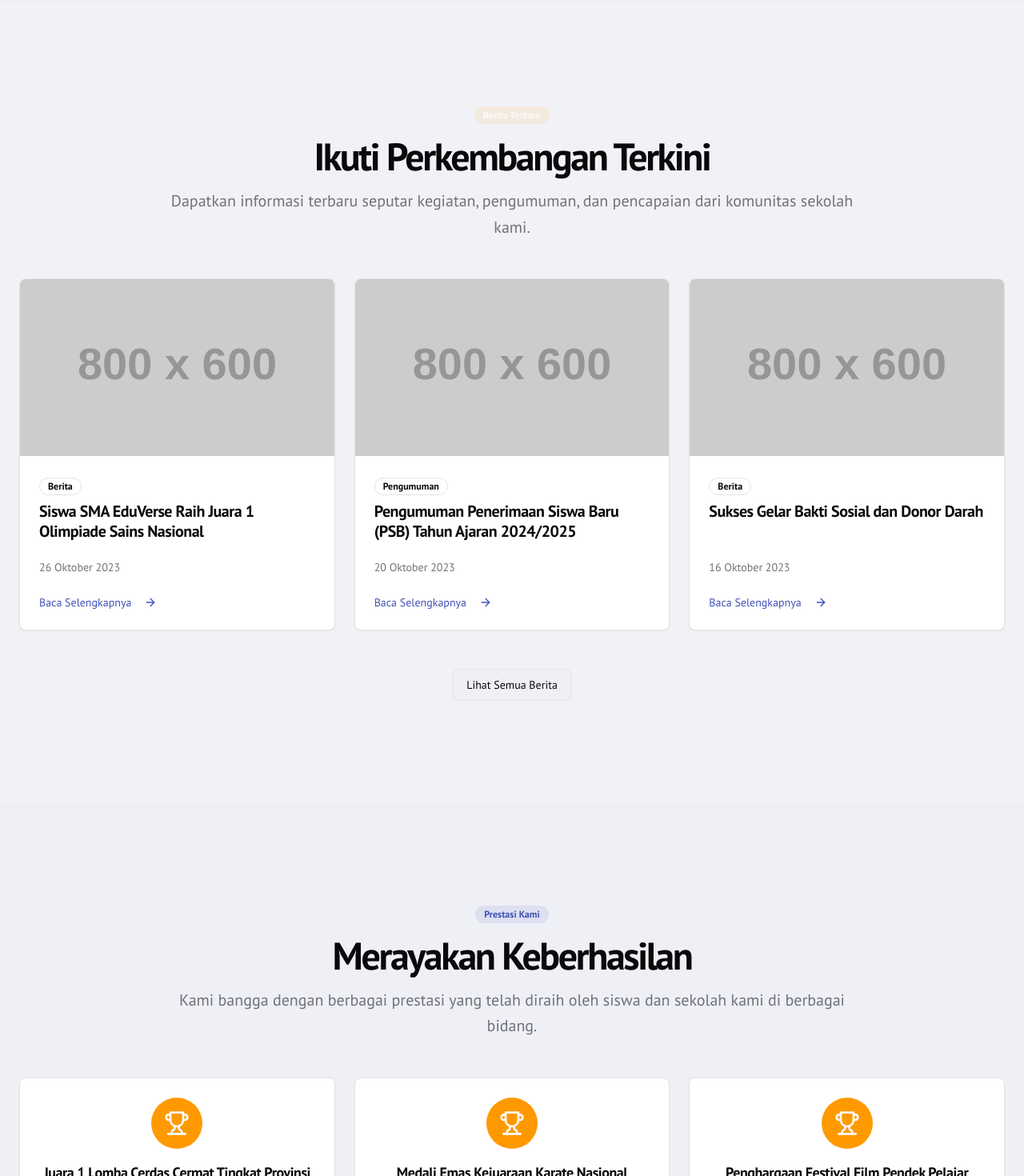
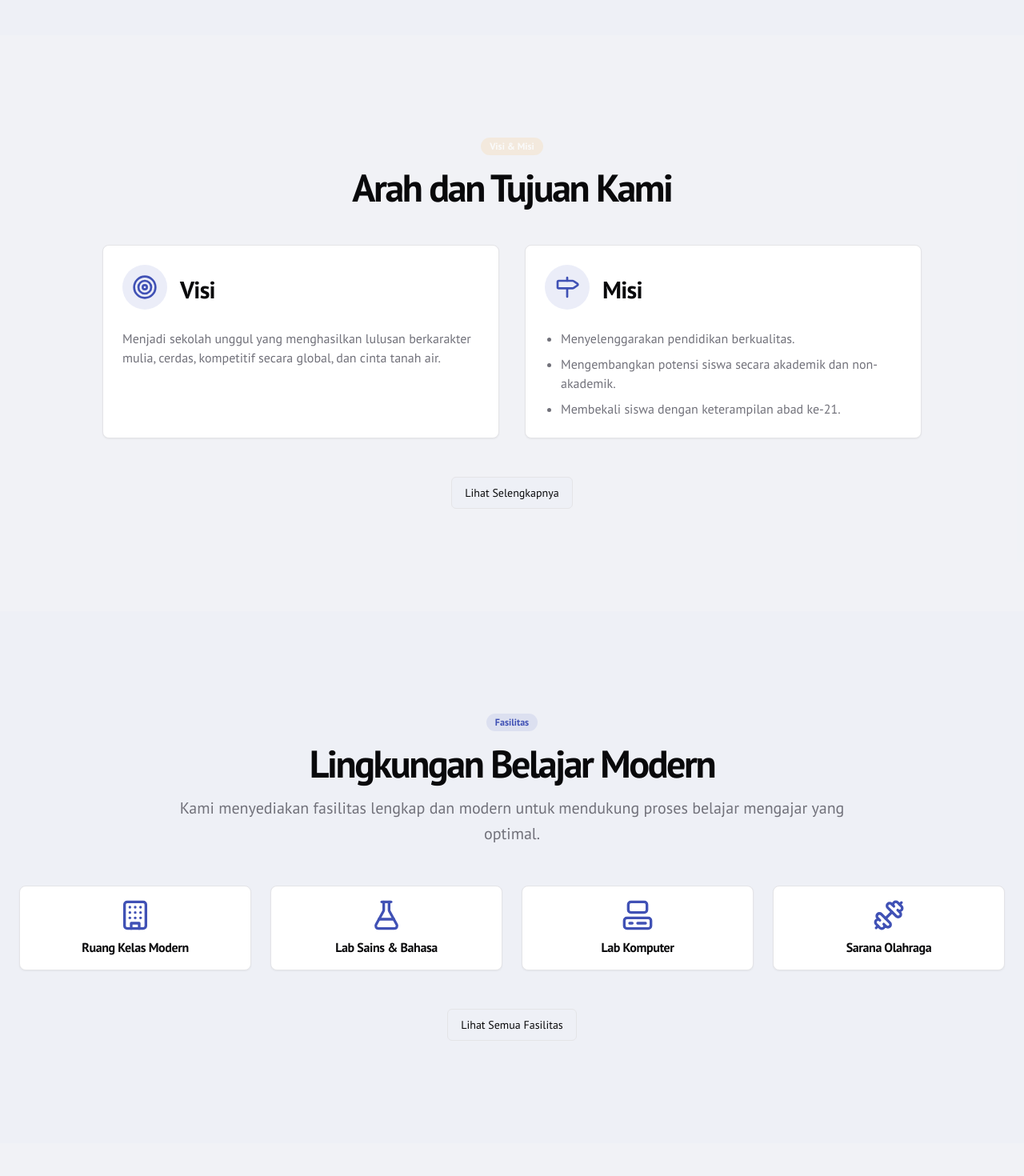
Before and after one commit to KP-SMPN24/Website, a Next.js app: page / in a window 1280 px wide. Shown: the part 1330-2800 px from the top of the page at 80% size. Built offline with nearby package versions, Linux system fonts and the light colour scheme.

Commit message:
tambahkan visi misi, prestasi fasilitas dll yang belum ada di halaman be

```diff
--- a/src/app/(main)/page.tsx
+++ b/src/app/(main)/page.tsx
@@ -1,6 +1,6 @@
 import Link from 'next/link';
 import Image from 'next/image';
-import { ArrowRight, BookOpen, Newspaper, Trophy } from 'lucide-react';
+import { ArrowRight, BookOpen, Newspaper, Trophy, Target, Milestone, Building, FlaskConical, Computer, Dumbbell } from 'lucide-react';
 
 import { Button } from '@/components/ui/button';
 import { Card, CardContent, CardHeader, CardTitle, CardDescription, CardFooter } from '@/components/ui/card';
@@ -35,8 +35,8 @@ export default function HomePage() {
             </p>
             <div className="mt-8">
               <Button asChild size="lg" className="bg-accent hover:bg-accent/90 text-accent-foreground">
-                <Link href="/berita">
-                  Jelajahi Lebih Lanjut <ArrowRight className="ml-2 h-5 w-5" />
+                <Link href="/penerimaan">
+                  Pendaftaran Siswa Baru <ArrowRight className="ml-2 h-5 w-5" />
                 </Link>
               </Button>
             </div>
@@ -54,6 +54,9 @@ export default function HomePage() {
                 <p className="max-w-[600px] text-muted-foreground md:text-xl/relaxed lg:text-base/relaxed xl:text-xl/relaxed">
                   Di EduVerse, kami berkomitmen untuk menyediakan lingkungan belajar yang inspiratif dan mendukung, di mana setiap siswa dapat mencapai potensi penuh mereka. Dengan kurikulum yang inovatif dan fasilitas modern, kami mempersiapkan siswa untuk menghadapi tantangan global.
                 </p>
+                 <Button asChild variant="outline">
+                    <Link href="/profil">Selengkapnya Tentang Kami</Link>
+                </Button>
               </div>
               <Image
                 src="https://placehold.co/600x400"
@@ -66,6 +69,86 @@ export default function HomePage() {
             </div>
           </div>
         </section>
+
+        <section id="visi-misi" className="w-full py-12 md:py-24 lg:py-32 bg-muted/40">
+           <div className="container mx-auto px-4 md:px-6">
+            <div className="flex flex-col items-center justify-center space-y-4 text-center">
+                <Badge className="bg-accent/10 text-accent-foreground hover:bg-accent/20">Visi & Misi</Badge>
+                <h2 className="text-3xl font-bold tracking-tighter sm:text-5xl font-headline">Arah dan Tujuan Kami</h2>
+             </div>
+            <div className="grid md:grid-cols-2 gap-8 max-w-5xl mx-auto mt-12">
+                <Card className="transition-all duration-300 hover:shadow-xl hover:-translate-y-1">
+                  <CardHeader className="flex-row items-center gap-4">
+                    <div className="p-3 bg-primary/10 rounded-full">
+                        <Target className="w-8 h-8 text-primary" />
+                    </div>
+                    <CardTitle className="font-headline text-3xl">Visi</CardTitle>
+                  </CardHeader>
+                  <CardContent>
+                    <p className="text-muted-foreground">
+                      Menjadi sekolah unggul yang menghasilkan lulusan berkarakter mulia, cerdas, kompetitif secara global, dan cinta tanah air.
+                    </p>
+                  </CardContent>
+                </Card>
+                <Card className="transition-all duration-300 hover:shadow-xl hover:-translate-y-1">
+                  <CardHeader className="flex-row items-center gap-4">
+                    <div className="p-3 bg-primary/10 rounded-full">
+                        <Milestone className="w-8 h-8 text-primary" />
+                    </div>
+                    <CardTitle className="font-headline text-3xl">Misi</CardTitle>
+                  </CardHeader>
+                  <CardContent>
+                    <ul className="list-disc pl-5 space-y-2 text-muted-foreground">
+                      <li>Menyelenggarakan pendidikan berkualitas.</li>
+                      <li>Mengembangkan potensi siswa secara akademik dan non-akademik.</li>
+                      <li>Membekali siswa dengan keterampilan abad ke-21.</li>
+                    </ul>
+                  </CardContent>
+                </Card>
+              </div>
+              <div className="text-center mt-12">
+                <Button asChild variant="outline">
+                    <Link href="/profil/visi-misi">Lihat Selengkapnya</Link>
+                </Button>
+            </div>
+           </div>
+        </section>
+
+        <section id="fasilitas" className="w-full py-12 md:py-24 lg:py-32">
+            <div className="container mx-auto px-4 md:px-6">
+                <div className="flex flex-col items-center justify-center space-y-4 text-center">
+                    <Badge className="bg-primary/10 text-primary hover:bg-primary/20">Fasilitas</Badge>
+                    <h2 className="text-3xl font-bold tracking-tighter sm:text-5xl font-headline">Lingkungan Belajar Modern</h2>
+                    <p className="max-w-[900px] text-muted-foreground md:text-xl/relaxed lg:text-base/relaxed xl:text-xl/relaxed">
+                        Kami menyediakan fasilitas lengkap dan modern untuk mendukung proses belajar mengajar yang optimal.
+                    </p>
+                </div>
+                <div className="mx-auto grid grid-cols-2 gap-6 pt-12 sm:grid-cols-4 lg:grid-cols-4">
+                    <Card className="text-center p-4 transition-shadow duration-300 hover:shadow-lg">
+                        <Building className="h-10 w-10 mx-auto text-primary mb-2"/>
+                        <CardTitle className="text-md font-semibold">Ruang Kelas Modern</CardTitle>
+                    </Card>
+                    <Card className="text-center p-4 transition-shadow duration-300 hover:shadow-lg">
+                        <FlaskConical className="h-10 w-10 mx-auto text-primary mb-2"/>
+                        <CardTitle className="text-md font-semibold">Lab Sains & Bahasa</CardTitle>
+                    </Card>
+                    <Card className="text-center p-4 transition-shadow duration-300 hover:shadow-lg">
+                        <Computer className="h-10 w-10 mx-auto text-primary mb-2"/>
+                        <CardTitle className="text-md font-semibold">Lab Komputer</CardTitle>
+                    </Card>
+                    <Card className="text-center p-4 transition-shadow duration-300 hover:shadow-lg">
+                        <Dumbbell className="h-10 w-10 mx-auto text-primary mb-2"/>
+                        <CardTitle className="text-md font-semibold">Sarana Olahraga</CardTitle>
+                    </Card>
+                </div>
+                 <div className="text-center mt-12">
+                    <Button asChild variant="outline">
+                        <Link href="/profil">Lihat Semua Fasilitas</Link>
+                    </Button>
+                </div>
+            </div>
+        </section>
+
 
         <section id="news" className="w-full py-12 md:py-24 lg:py-32 bg-muted/40">
           <div className="container mx-auto px-4 md:px-6">
@@ -80,6 +163,7 @@ export default function HomePage() {
               {latestNews.map((article) => (
                 <Card key={article.id} className="flex flex-col overflow-hidden transition-transform duration-300 ease-in-out hover:-translate-y-2 hover:shadow-xl">
                   <CardHeader className="p-0">
+                    <Link href={`/berita/${article.slug}`}>
                       <Image
                         src={article.imageUrl}
                         width={400}
@@ -88,10 +172,13 @@ export default function HomePage() {
                         className="aspect-video w-full object-cover"
                         data-ai-hint={article.category === 'Berita' ? "news event" : "announcement notice"}
                       />
+                    </Link>
                   </CardHeader>
                   <CardContent className="p-6 flex-grow">
                     <Badge variant="outline" className="mb-2">{article.category}</Badge>
-                    <CardTitle className="text-xl h-16 leading-tight font-headline">{article.title}</CardTitle>
+                    <CardTitle className="text-xl h-16 leading-tight font-headline">
+                       <Link href={`/berita/${article.slug}`} className="hover:text-primary transition-colors">{article.title}</Link>
+                    </CardTitle>
                     <CardDescription className="mt-2 text-sm text-muted-foreground">
                       {format(new Date(article.date), "d MMMM yyyy", { locale: id })}
                     </CardDescription>
```
Lines whose indentation alone changed are shown as unchanged.
